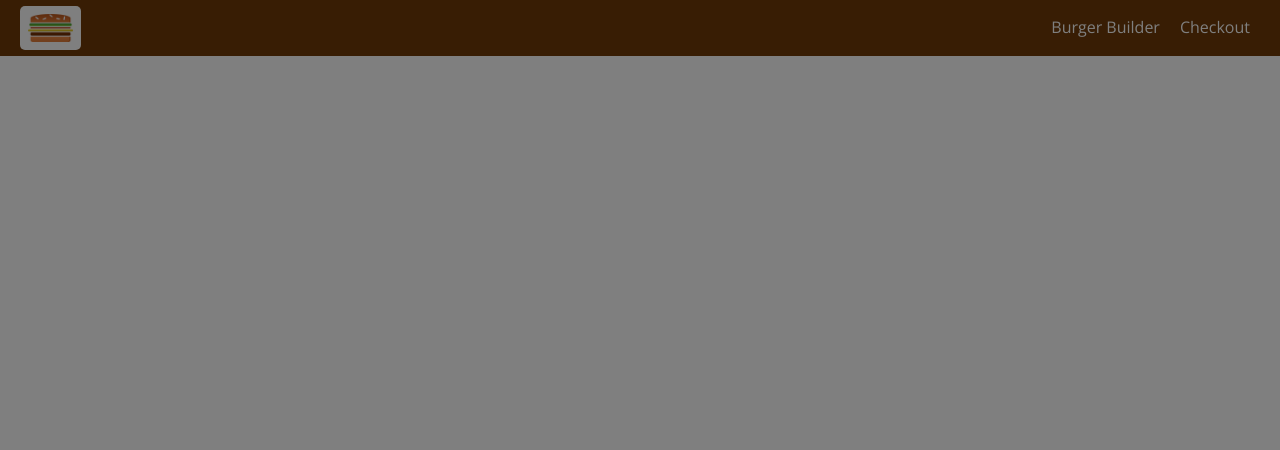
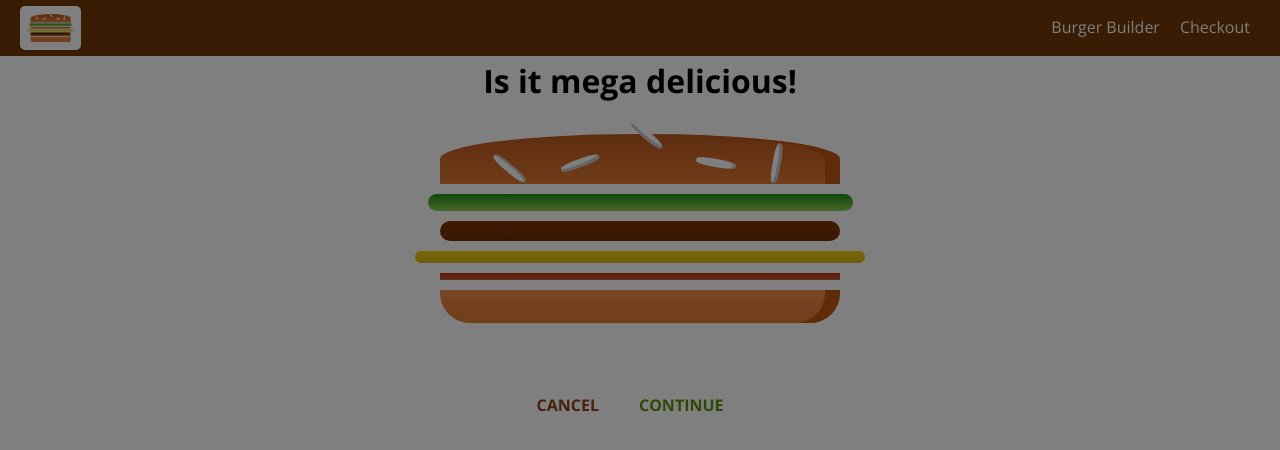
Before and after one commit to epedalino/myburger, a React (Create React App) app: page / in a window 1280 px wide. Shown: the top 450 px of the page. Built offline with nearby package versions, Linux system fonts and the light colour scheme; no server answers.

Commit message:
Add the Checkout Container

```diff
--- a/src/App.js
+++ b/src/App.js
@@ -1,7 +1,7 @@
 import React, { Component } from 'react';
 import Layout from './hoc/Layout/Layout';
 import BurgerBuilder from './containers/BurgerBuilder/BurgerBuilder'
-
+import Checkout from './containers/BurgerBuilder/Checkout/Checkout';
 
 class App extends Component {
   render() {
@@ -9,6 +9,8 @@
       <div>
         <Layout>
           <BurgerBuilder />
+          <Checkout />
+
         </Layout>
       </div>
     );
--- /dev/null
+++ b/src/components/Order/CheckoutSummary/CheckoutSummary.js
@@ -0,0 +1,24 @@
+import React from 'react';
+
+import Burger from '../../Burger/Burger';
+import Button from '../../UI/Button/Button';
+import classes from './CheckoutSummary.module.css';
+
+const checkoutSummary = (props) => {
+  return (
+    <div className={classes.CheckoutSummary}>
+        <h1>Is it mega delicious!</h1>
+        <div style={{width: '100%', margin: 'auto'}}>
+            <Burger ingredients={props.ingredients}/>
+        </div>
+        <Button
+            btnType="Danger"
+            clicked>CANCEL</Button>
+        <Button
+            btnType="Success"
+            clicked>CONTINUE</Button>
+    </div>
+  );
+}
+
+export default checkoutSummary;
--- /dev/null
+++ b/src/components/Order/CheckoutSummary/CheckoutSummary.module.css
@@ -0,0 +1,11 @@
+.CheckoutSummary {
+  text-align: center;
+  width: 80%;
+  margin: auto;
+}
+
+@media (min-width: 600px) {
+  .CheckoutSummary {
+      width: 500px;
+  }
+}
--- a/src/containers/BurgerBuilder/BurgerBuilder.js
+++ b/src/containers/BurgerBuilder/BurgerBuilder.js
@@ -91,7 +91,7 @@
     this.setState({ loading: true });
     const order = {
       ingredients: this.state.ingredients,
-      price: this.state.totalPrice,
+      price: this.state.totalPrice.toFixed(2),
       customer: {
         name: 'Linda Kay',
         address: {
--- /dev/null
+++ b/src/containers/BurgerBuilder/Checkout/Checkout.js
@@ -0,0 +1,24 @@
+import React, { Component } from 'react';
+
+import CheckoutSummary from '../../../components/Order/CheckoutSummary/CheckoutSummary';
+
+class Checkout extends Component {
+    state = {
+        ingredients: {
+            salad: 1,
+            meat: 1,
+            cheese: 1,
+            bacon: 1
+        }
+    }
+
+    render() {
+        return (
+            <div>
+                <CheckoutSummary ingredients={this.state.ingredients}/>
+            </div>
+        );
+    }
+}
+
+export default Checkout;
```
